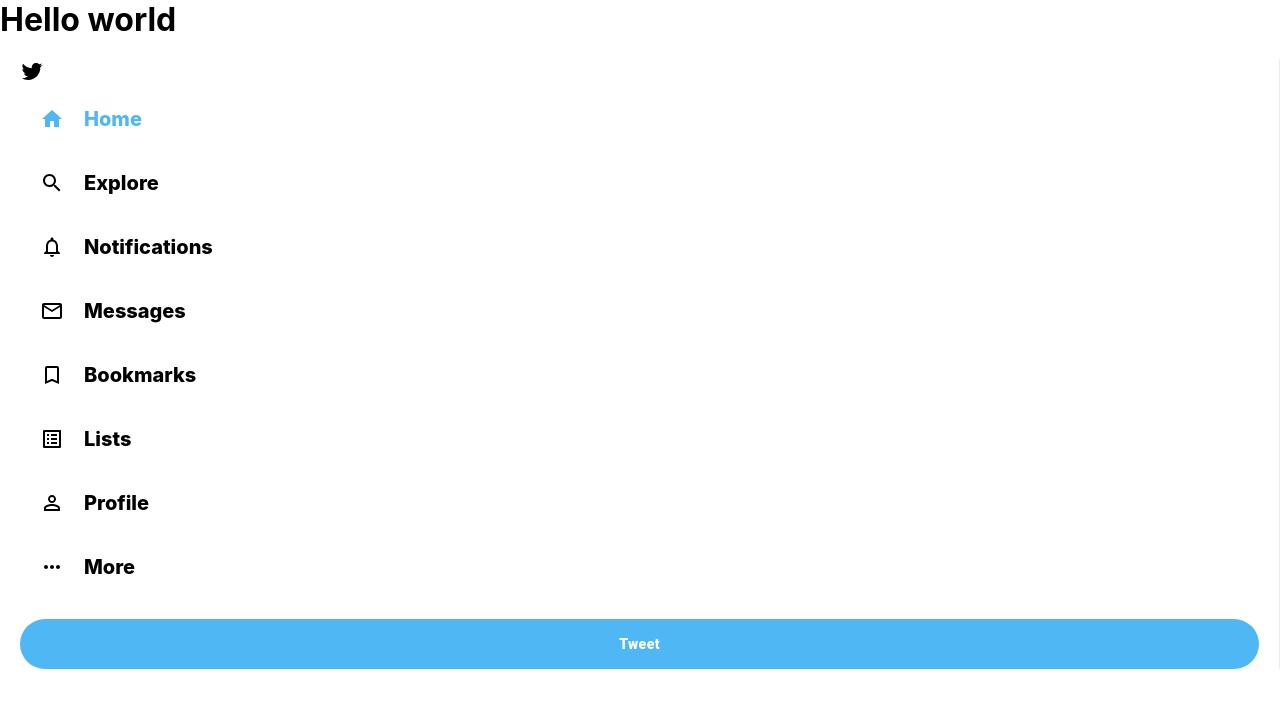
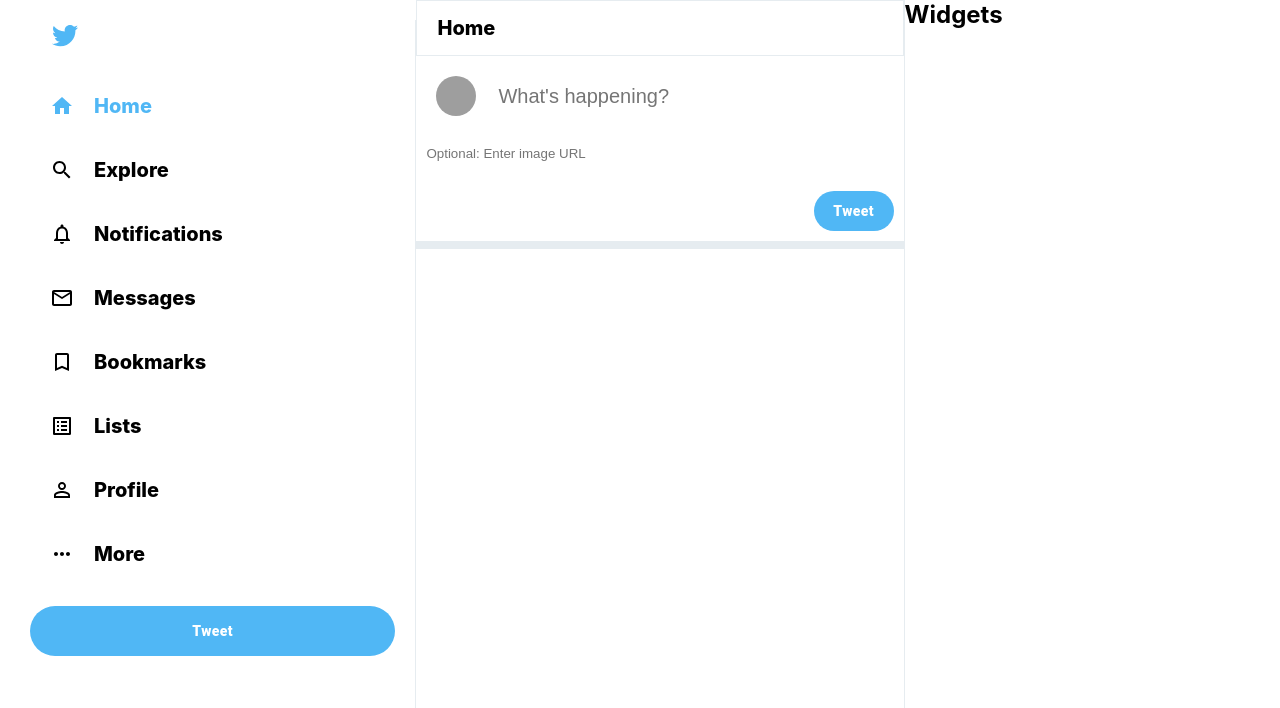
Before and after one commit to PiyushGargOfficial/Twitter_Clone, a React (Create React App) app: page / in a window 1280 px wide. Shown: the top 708 px of the page. Built offline with nearby package versions, Linux system fonts and the light colour scheme; grey boxes are pictures that could not be loaded.

Commit message:
TweetBox Completed

```diff
--- a/src/App.css
+++ b/src/App.css
@@ -2,3 +2,12 @@
   --twitter-color: #50b7f5;
   --twitter-background: #e6ecf0;
 }
+
+.app {
+  display: flex;
+  height: 100vh;
+  max-width: 1300px;
+  margin-left: auto;
+  margin-right: auto;
+  padding: 0 10px;
+}
--- a/src/App.js
+++ b/src/App.js
@@ -1,14 +1,17 @@
 import "./App.css";
+import Feed from "./Components/Feed";
 import Sidebar from "./Components/Sidebar";
+import Widgets from "./Components/Widgets";
 
 function App() {
   return (
     <div className="app">
-      <h1>Hello world</h1>
       {/* Sidebar */}
       <Sidebar />
       {/* Feed */}
+      <Feed />
       {/* Widgets */}
+      <Widgets />
     </div>
   );
 }
--- /dev/null
+++ b/src/CSS/Feed.css
@@ -0,0 +1,31 @@
+.feed {
+  flex: 0.4;
+  border-right: 1px solid var(--twitter-background);
+  min-width: fit-content;
+  overflow-y: scroll;
+}
+
+.feed__header {
+  position: sticky;
+  top: 0;
+  background-color: white;
+  z-index: 100;
+  border: 1px solid var(--twitter-background);
+  padding: 15px 20px;
+}
+
+.feed__header > h2 {
+  font-size: 20px;
+  font-weight: 800;
+}
+
+/* Hide scrollbar for Chrome, Safari and Opera */
+.feed::-webkit-scrollbar {
+  display: none;
+}
+
+/* Hide scrollbar for IE, Edge and Firefox */
+.feed {
+  -ms-overflow-style: none; /* IE and Edge */
+  scrollbar-width: none; /* Firefox */
+}
--- /dev/null
+++ b/src/CSS/TweetBox.css
@@ -0,0 +1,41 @@
+.tweetBox {
+  padding-bottom: 10px;
+  border-bottom: 8px solid var(--twitter-background);
+  padding-right: 10px;
+}
+
+.tweetBox > form {
+  display: flex;
+  flex-direction: column;
+}
+
+.tweetBox__input {
+  padding: 20px;
+  display: flex;
+}
+
+.tweetBox__input > input {
+  flex: 1;
+  margin-left: 20px;
+  font-size: 20px;
+  border: none;
+}
+
+.tweetBox__imageInput {
+  border: none;
+  padding: 10px;
+}
+
+.tweetBox__tweetButton {
+  background-color: var(--twitter-color) !important;
+  border: none !important;
+  color: white !important;
+  font-weight: 900 !important;
+  text-transform: inherit !important;
+  border-radius: 30px !important;
+  width: 80px;
+  height: 40px !important;
+  margin-top: 20px !important;
+  /*Pushes the tweet button to the right*/
+  margin-left: auto !important;
+}
--- /dev/null
+++ b/src/CSS/Widgets.css
@@ -0,0 +1,35 @@
+.widgets {
+  flex: 0.3;
+}
+
+.widgets__input {
+  display: flex;
+  align-items: center;
+  background-color: var(--twitter-background);
+  padding: 10px;
+  border-radius: 20px;
+  margin-top: 10px;
+  margin-left: 20px;
+}
+
+.widgets__input > input {
+  border: none;
+  background-color: var(--twitter-background);
+}
+
+.widgets__searchIcon {
+  color: gray;
+}
+
+.widgets__widgetContainer {
+  margin-top: 15px;
+  margin-left: 20px;
+  padding: 20px;
+  background-color: #f5f8fa;
+  border-radius: 20px;
+}
+
+.widgets__widgetContainer > h2 {
+  font-size: 18px;
+  font-weight: 800;
+}
--- /dev/null
+++ b/src/Components/Feed.js
@@ -0,0 +1,23 @@
+import React from "react";
+import "../CSS/Feed.css";
+import TweetBox from "./TweetBox";
+
+function Feed() {
+  return (
+    <div className="feed">
+      {/* Header */}
+      <div className="feed__header">
+        <h2>Home</h2>
+      </div>
+      {/* TweetBox */}
+      <TweetBox />
+      {/* Post */}
+      {/* Post */}
+      {/* Post */}
+      {/* Post */}
+      {/* Post */}
+    </div>
+  );
+}
+
+export default Feed;
--- a/src/Components/Sidebar.js
+++ b/src/Components/Sidebar.js
@@ -16,7 +16,7 @@
   return (
     <div className="sidebar">
       {/* Twitter Icon */}
-      <TwitterIcon />
+      <TwitterIcon className="sidebar__twitterIcon" />
       {/* SidebarOption */}
       <SidebarOption active Icon={HomeIcon} text="Home" />
       <SidebarOption Icon={SearchIcon} text="Explore" />
--- /dev/null
+++ b/src/Components/TweetBox.js
@@ -0,0 +1,26 @@
+import React from "react";
+import "../CSS/TweetBox.css";
+import { Avatar, Button } from "@material-ui/core";
+
+function TweetBox() {
+  return (
+    <div className="tweetBox">
+      <form>
+        <div className="tweetBox__input">
+          <Avatar src="https://kajabi-storefronts-production.global.ssl.fastly.net/kajabi-storefronts-production/themes/284832/settings_images/rLlCifhXRJiT0RoN2FjK_Logo_roundbackground_black.png" />
+          <input placeholder="What's happening?" type="text" />
+        </div>
+        <input
+          className="tweetBox__imageInput"
+          placeholder="Optional: Enter image URL"
+          type="text"
+        />
+        <Button type="submit" className="tweetBox__tweetButton">
+          Tweet
+        </Button>
+      </form>
+    </div>
+  );
+}
+
+export default TweetBox;
--- /dev/null
+++ b/src/Components/Widgets.js
@@ -0,0 +1,12 @@
+import React from "react";
+import "../CSS/Widgets.css";
+
+function Widgets() {
+  return (
+    <div className="widgets">
+      <h2>Widgets</h2>
+    </div>
+  );
+}
+
+export default Widgets;
```
